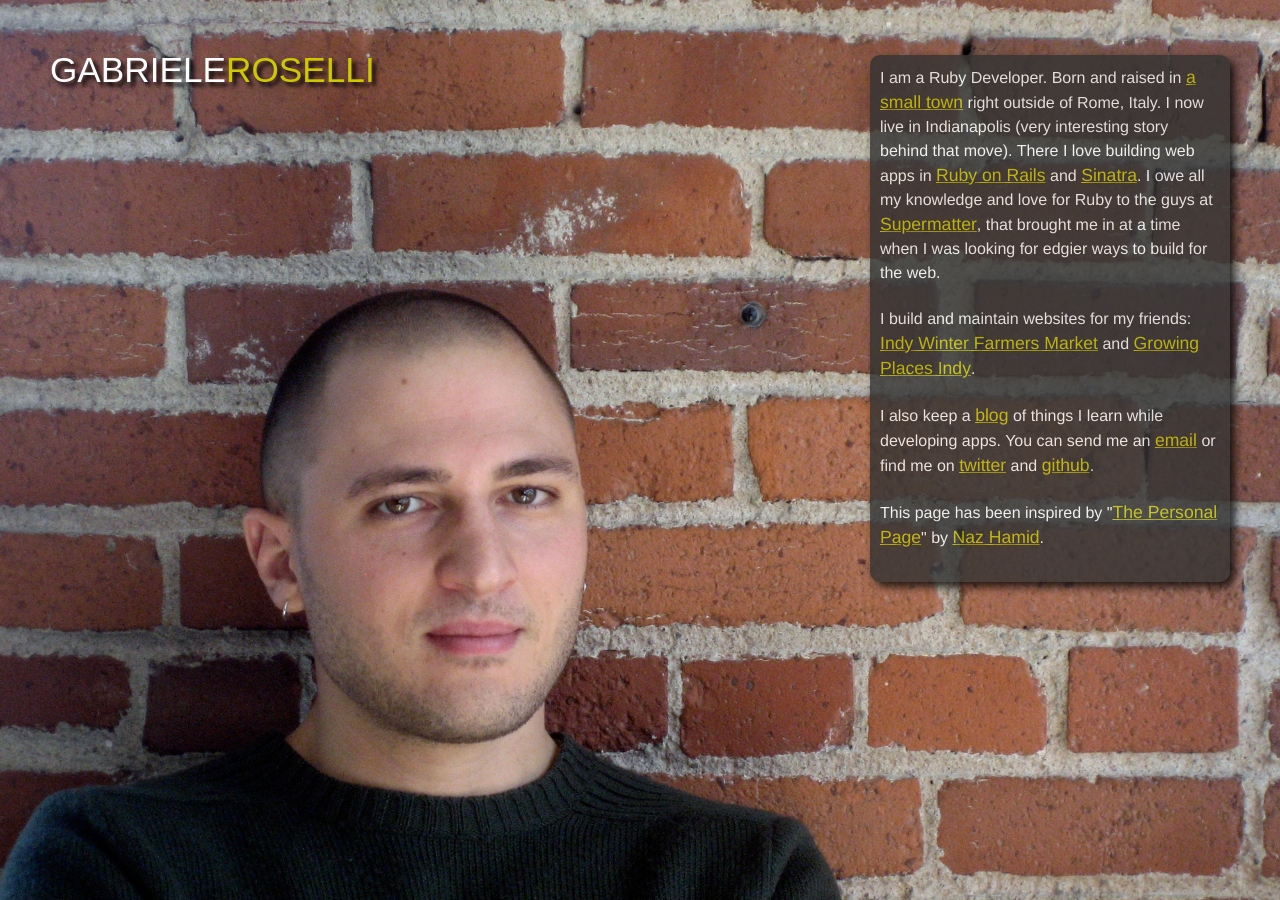
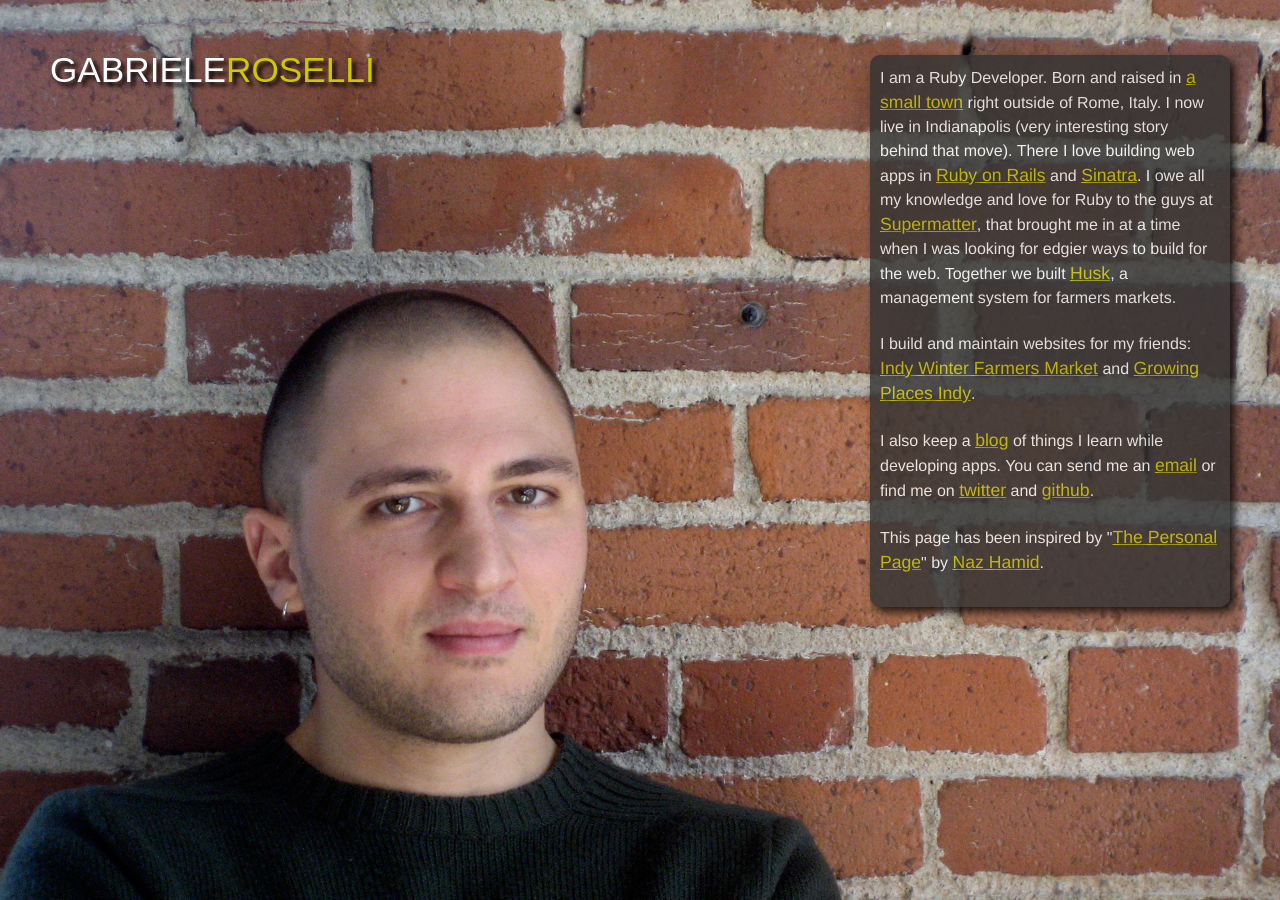
Before and after one commit to gabroselli/gabroselli.github.io, a Jekyll site: the page index.html, which Jekyll copies as it is, in a window 1280 px wide. Built offline with Jekyll 4.4.1, drawn with Linux system fonts in a browser that asks for light colours; nearby versions of some CDN libraries.

Commit message:
Husk added to description

```diff
--- a/index.html
+++ b/index.html
@@ -20,7 +20,7 @@
 <!-- swap out for information about yourself -->
 <div id="about">
 	<div class="box">
-	<p>I am a Ruby Developer. Born and raised in <a href="http://maps.google.com/maps?f=q&source=s_q&hl=en&geocode=&q=Campoleone+di+Lanuvio,+Lanuvio+Rome,+Italy&aq=0&sll=37.0625,-95.677068&sspn=45.418852,60.117188&ie=UTF8&hq=&hnear=Campoleone+di+Lanuvio,+Lanuvio+Rome,+Lazio,+Italy&ll=41.642131,12.658997&spn=0.673235,0.939331&z=10">a small town</a> right outside of Rome, Italy. I now live in Indianapolis (very interesting story behind that move). There I love building web apps in <a href="http://rubyonrails.org/">Ruby on Rails</a> and <a href="http://www.sinatrarb.com">Sinatra</a>. I owe all my knowledge and love for Ruby to the guys at <a href="http://supermatter.com/">Supermatter</a>, that brought me in at a time when I was looking for edgier ways to build for the web.</p>
+	<p>I am a Ruby Developer. Born and raised in <a href="http://maps.google.com/maps?f=q&source=s_q&hl=en&geocode=&q=Campoleone+di+Lanuvio,+Lanuvio+Rome,+Italy&aq=0&sll=37.0625,-95.677068&sspn=45.418852,60.117188&ie=UTF8&hq=&hnear=Campoleone+di+Lanuvio,+Lanuvio+Rome,+Lazio,+Italy&ll=41.642131,12.658997&spn=0.673235,0.939331&z=10">a small town</a> right outside of Rome, Italy. I now live in Indianapolis (very interesting story behind that move). There I love building web apps in <a href="http://rubyonrails.org/">Ruby on Rails</a> and <a href="http://www.sinatrarb.com">Sinatra</a>. I owe all my knowledge and love for Ruby to the guys at <a href="http://supermatter.com/">Supermatter</a>, that brought me in at a time when I was looking for edgier ways to build for the web. Together we built <a href="http://huskapp.com">Husk</a>, a management system for farmers markets.</p>
 	<p>I build and maintain websites for my friends: <a href="http://www.indywinterfarmersmarket.org">Indy Winter Farmers Market</a> and <a href="http://www.growingplacesindy.org">Growing Places Indy</a>.
 		<p>I also keep a <a href="http://gabrieleroselli.com/blog">blog</a> of things I learn while developing apps. You can send me an <a href="mailto:gabroselli@gmail.com">email</a> or find me on <a href="http://twitter.com/#!/gabroselli">twitter</a>
 	and <a href="https://github.com/gabroselli">github</a>.</p>
```
